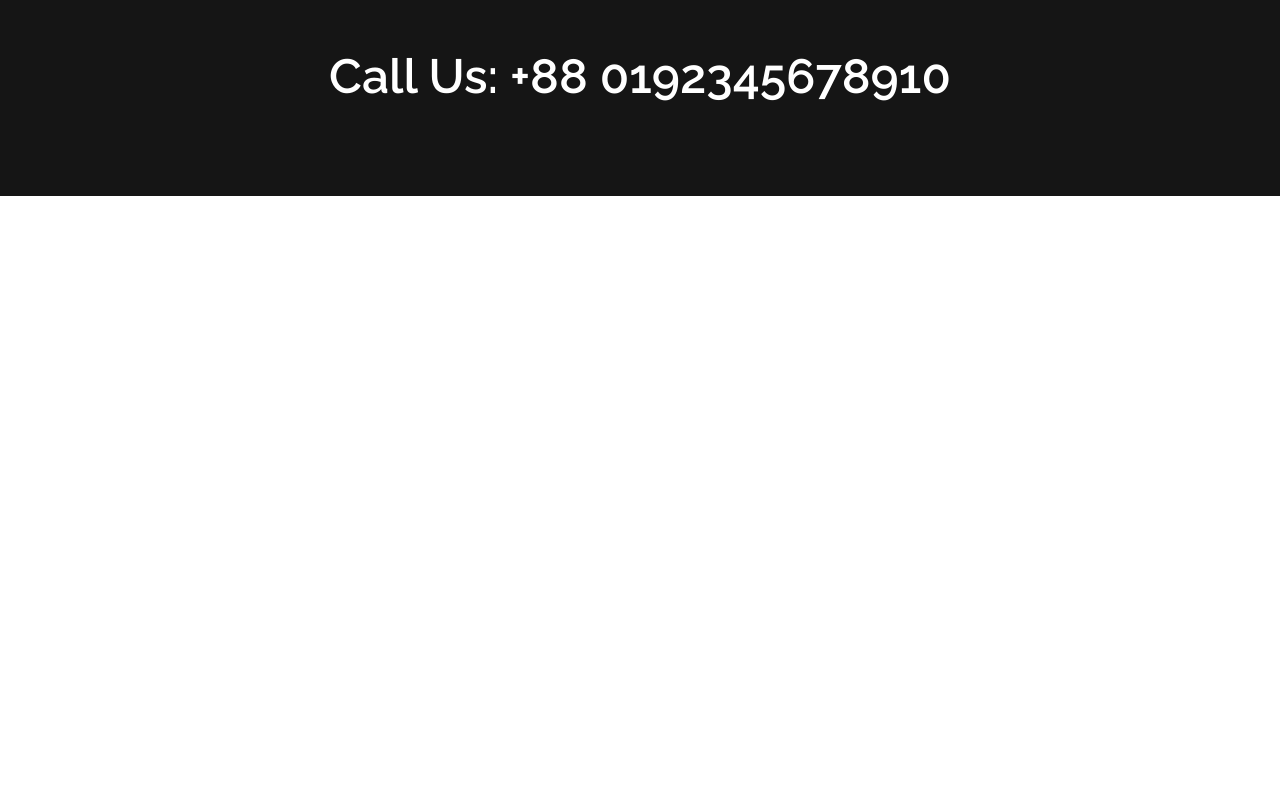
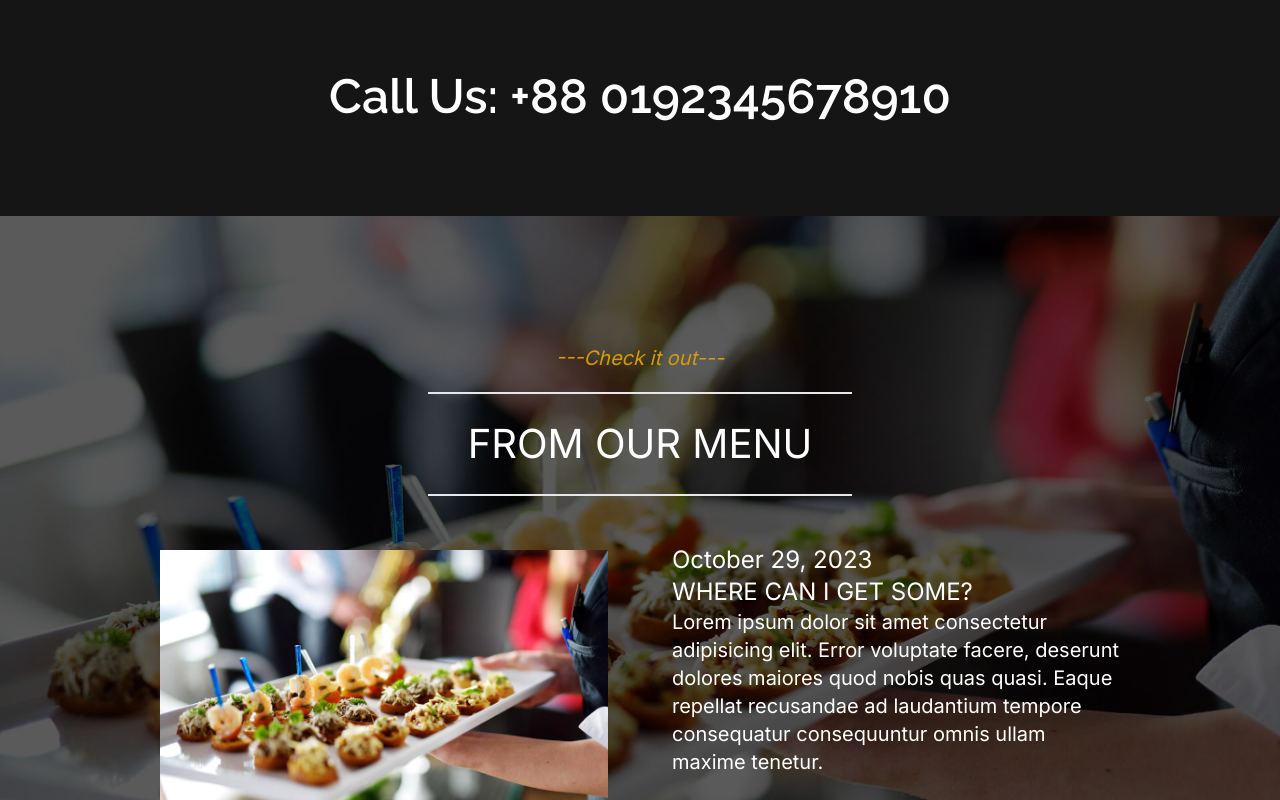
Before and after one commit to ajmainnishu/bistro-boss-restaurant-client-phero, a React (Vite) app: page / in a window 1280 px wide. Shown: the part 2000-2800 px from the top of the page. Before the commit the page ends 2196 px from the top, so only its background shows below. Built offline with nearby package versions, Linux system fonts and the light colour scheme.

Commit message:
feat: OurMenu component added

```diff
--- a/package.json
+++ b/package.json
@@ -13,6 +13,7 @@
     "firebase": "^10.5.2",
     "localforage": "^1.10.0",
     "match-sorter": "^6.3.1",
+    "moment": "^2.29.4",
     "react": "^18.2.0",
     "react-dom": "^18.2.0",
     "react-responsive-carousel": "^3.2.23",
--- a/src/pages/Home/Home.jsx
+++ b/src/pages/Home/Home.jsx
@@ -3,6 +3,7 @@ import HomeBanner from './HomeBanner/HomeBanner';
 import FoodCarousel from './FoodCarousel/FoodCarousel';
 import Boss from './Boss/Boss';
 import CallUs from './CallUs/CallUs';
+import OurMenu from './OurMenu/OurMenu';
 
 const Home = () => {
     return (
@@ -11,6 +12,7 @@ const Home = () => {
             <FoodCarousel></FoodCarousel>
             <Boss></Boss>
             <CallUs></CallUs>
+            <OurMenu></OurMenu>
         </div>
     );
 };
--- /dev/null
+++ b/src/pages/Home/OurMenu/OurMenu.css
@@ -0,0 +1,7 @@
+.ourmenu-bg {
+    background: url('../../../assets/images/home/ourMenu/ourMenu.jpg') rgba(21, 21, 21, 0.7);
+    background-blend-mode: multiply;
+    background-repeat: no-repeat;
+    background-position: center;
+    background-size: 100% 100%;
+}
--- /dev/null
+++ b/src/pages/Home/OurMenu/OurMenu.jsx
@@ -0,0 +1,30 @@
+import SectionTitle from "../../../shared/SectionTitle/SectionTitle";
+import ourMenuImg from '../../../assets/images/home/ourMenu/ourMenu.jpg';
+import moment from 'moment';
+import './OurMenu.css'
+
+const OurMenu = () => {
+    return (
+        <div className="ourmenu-bg py-20 lg:py-32">
+            <div className="w-9/12 mx-auto space-y-12">
+                <div className="space-y-5 text-center">
+                    <p className="text-[#D99904] text-xl font-normal italic">---Check it out---</p>
+                    <h2 className="text-white text-[40px] font-normal border-y-2 w-11/12 md:w-[424px] py-5 mx-auto">FROM OUR MENU</h2>
+                </div>
+                <div className="grid grid-cols-1 lg:grid-cols-2 items-center gap-16">
+                    <div>
+                        <img src={ourMenuImg} alt="our menu image" />
+                    </div>
+                    <div className="text-white">
+                        <p className="text-2xl font-normal">{moment().format('MMMM D, YYYY')}</p>
+                        <p className="text-2xl font-normal">WHERE CAN I GET SOME?</p>
+                        <p className="text-xl font-normal leading-7">Lorem ipsum dolor sit amet consectetur adipisicing elit. Error voluptate facere, deserunt dolores maiores quod nobis quas quasi. Eaque repellat recusandae ad laudantium tempore consequatur consequuntur omnis ullam maxime tenetur.</p>
+                        <button className="btn bg-transparent border-0 text-white text-xl font-semibold border-b-2 hover:text-black mt-6">READ MORE</button>
+                    </div>
+                </div>
+            </div>
+        </div>
+    );
+};
+
+export default OurMenu;
--- a/src/shared/SectionTitle/SectionTitle.jsx
+++ b/src/shared/SectionTitle/SectionTitle.jsx
@@ -1,8 +1,8 @@
 const SectionTitle = ({ title, subTitle }) => {
     return (
-        <div className="md:space-y-5 text-center">
+        <div className="space-y-5 text-center">
             <p className="text-[#D99904] text-xl font-normal italic">---{subTitle}---</p>
-            <h2 className="text-[#151515] text-4xl font-normal border-y-2 w-11/12 md:w-[424px] py-5 mx-auto">{title}</h2>
+            <h2 className="text-[#151515] text-[40px] font-normal border-y-2 w-11/12 md:w-[424px] py-5 mx-auto">{title}</h2>
         </div>
     );
 };
```
Also changed, not shown: src/assets/images/home/ourMenu/ourMenu.jpg (added), 1 other file (tests, documents, lock files or other folders).
